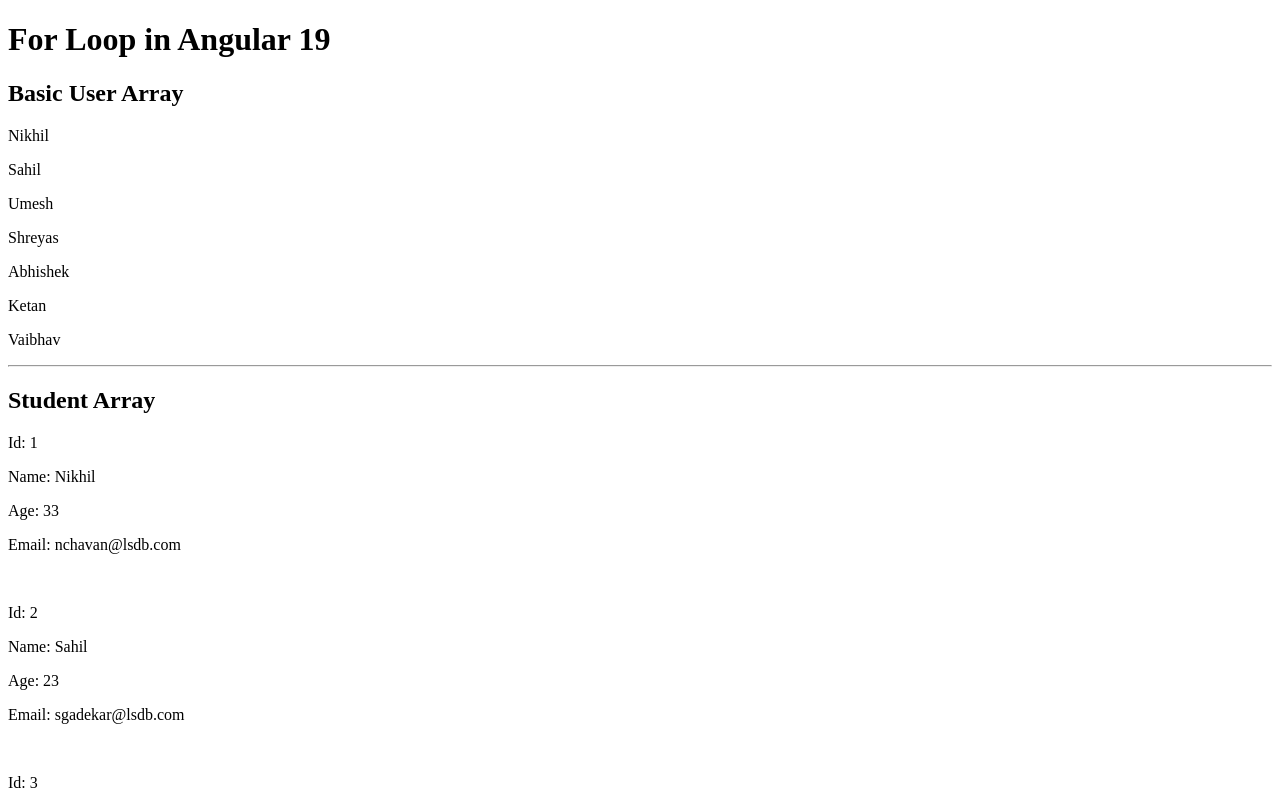
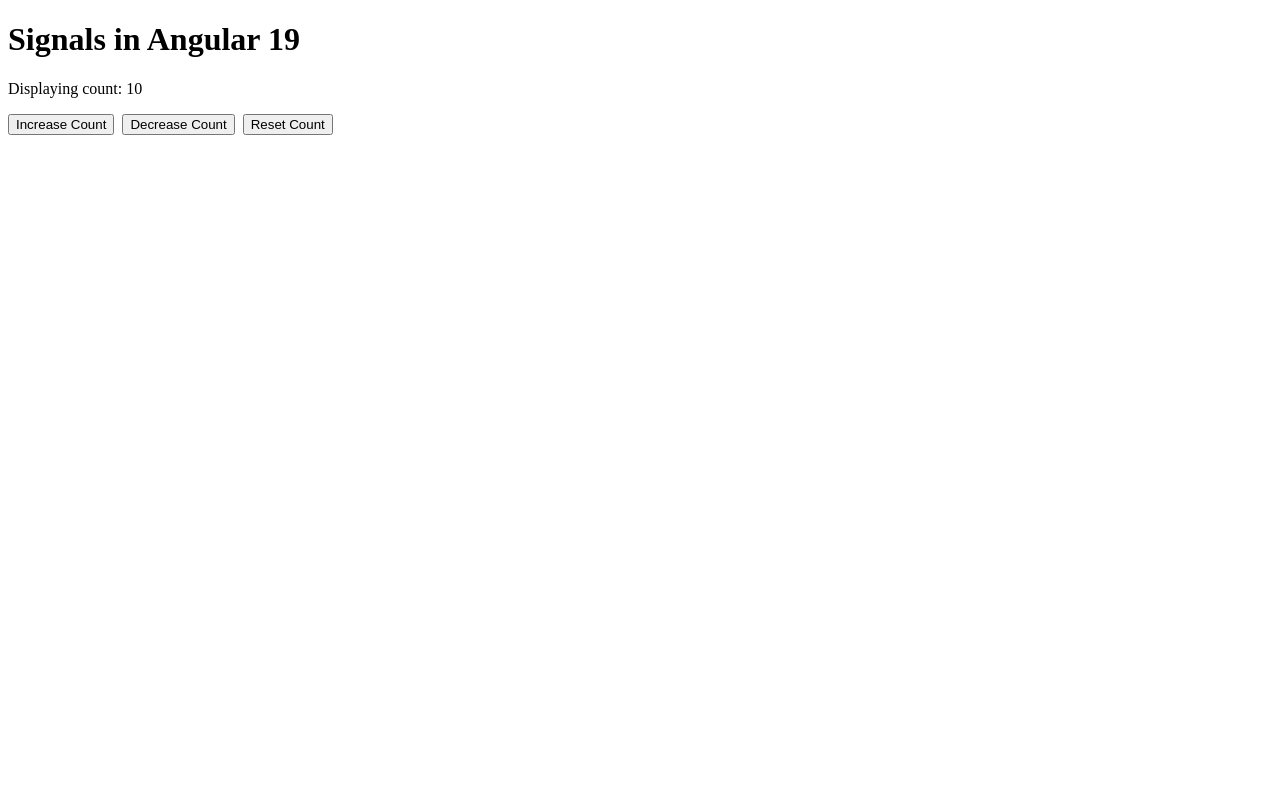
Before and after one commit to chavannikhil802/angular-19-tutorial, an Angular app: page / in a window 1280 px wide. Shown: the top 800 px of the page. Built offline with nearby package versions, Linux system fonts and the light colour scheme.

Commit message:
Completed Chapter 19 - Signals in angular

```diff
--- a/src/app/app.component.html
+++ b/src/app/app.component.html
@@ -1,5 +1,9 @@
 <!-- CHAPTER 18 -->
-<app-chp-18></app-chp-18>
+<app-chp-19></app-chp-19>
+<!-- END OF CHAPTER 18  -->
+
+<!-- CHAPTER 18 -->
+<!-- <app-chp-18></app-chp-18> -->
 <!-- END OF CHAPTER 18  -->
 
 <!-- CHAPTER 17 -->
--- a/src/app/app.component.ts
+++ b/src/app/app.component.ts
@@ -10,7 +10,8 @@ import { Component } from '@angular/core';
 // import { Chp14Component } from './chapters/chp-14/chp-14.component';
 // import { Chp15Component } from './chapters/chp-15/chp-15.component';
 // import { Chp16Component } from './chapters/chp-16/chp-16.component';
-import { Chp18Component } from './chapters/chp-18/chp-18.component';
+// import { Chp18Component } from './chapters/chp-18/chp-18.component';
+import { Chp19Component } from './chapters/chp-19/chp-19.component';
 
 @Component({
   selector: 'app-root',
@@ -27,7 +28,8 @@ import { Chp18Component } from './chapters/chp-18/chp-18.component';
     // Chp15Component,
     // Chp16Component
     // Chp17Component
-    Chp18Component
+    // Chp18Component
+    Chp19Component
   ],
   templateUrl: './app.component.html',
   styleUrl: './app.component.css'
--- /dev/null
+++ b/src/app/chapters/chp-19/chp-19.component.html
@@ -0,0 +1,23 @@
+<h1>Signals in Angular 19</h1>
+<p>Displaying count: {{ count() }}</p>
+<!-- HERE, count.set(value) will set the value of the count -->
+<!-- <button (click)="count.set(4758)">Increase Count</button> -->
+
+<!-- CALLING THE increment() to increase the count -->
+<!-- <button (click)="increment()">Increase Count</button>&nbsp; -->
+
+<!-- CALLING THE decrement() to decrease the count -->
+<!-- <button (click)="decrement()">Decrease Count</button>&nbsp; -->
+
+<!-- CALLING THE reset() to reset the count -->
+<!-- <button (click)="reset()">Reset Count</button> -->
+
+
+<!-- INCREMENTING THE count IN THE TEMPLATE ITSELF -->
+<button (click)="count.set(count()+1)">Increase Count</button>&nbsp;
+
+<!-- DECREMENTING THE count IN THE TEMPLATE ITSELF -->
+<button (click)="count.set(count()-1)">Decrease Count</button>&nbsp;
+
+<!-- RESETTING THE count IN THE TEMPLATE ITSELF -->
+<button (click)="count.set(10)">Reset Count</button>
--- /dev/null
+++ b/src/app/chapters/chp-19/chp-19.component.ts
@@ -0,0 +1,31 @@
+import { Component, effect, signal } from '@angular/core';
+
+@Component({
+  selector: 'app-chp-19',
+  imports: [],
+  templateUrl: './chp-19.component.html',
+  styleUrl: './chp-19.component.css'
+})
+export class Chp19Component {
+
+  count = signal(10);
+
+  constructor() {
+    // USED TO DISPLAY COUNT VALUE IN CONSOLE
+    effect(() => {
+      console.log(this.count());
+    })
+  }
+
+  increment() {
+    this.count.set(this.count()+1);
+  }
+
+  decrement() {
+    this.count.set(this.count()-1);
+  }
+
+  reset() {
+    this.count.set(10);
+  }
+}
```
Also changed, not shown: src/app/chapters/chp-19/chp-19.component.css (added), 1 other file (tests, documents, lock files or other folders).
